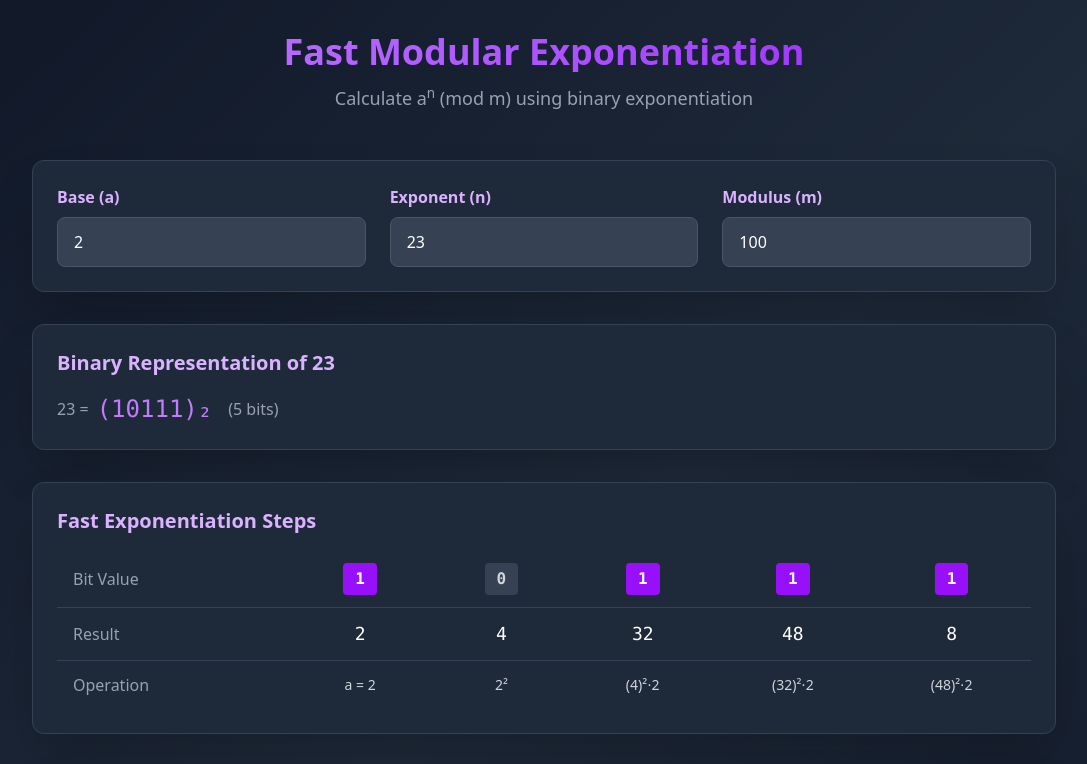
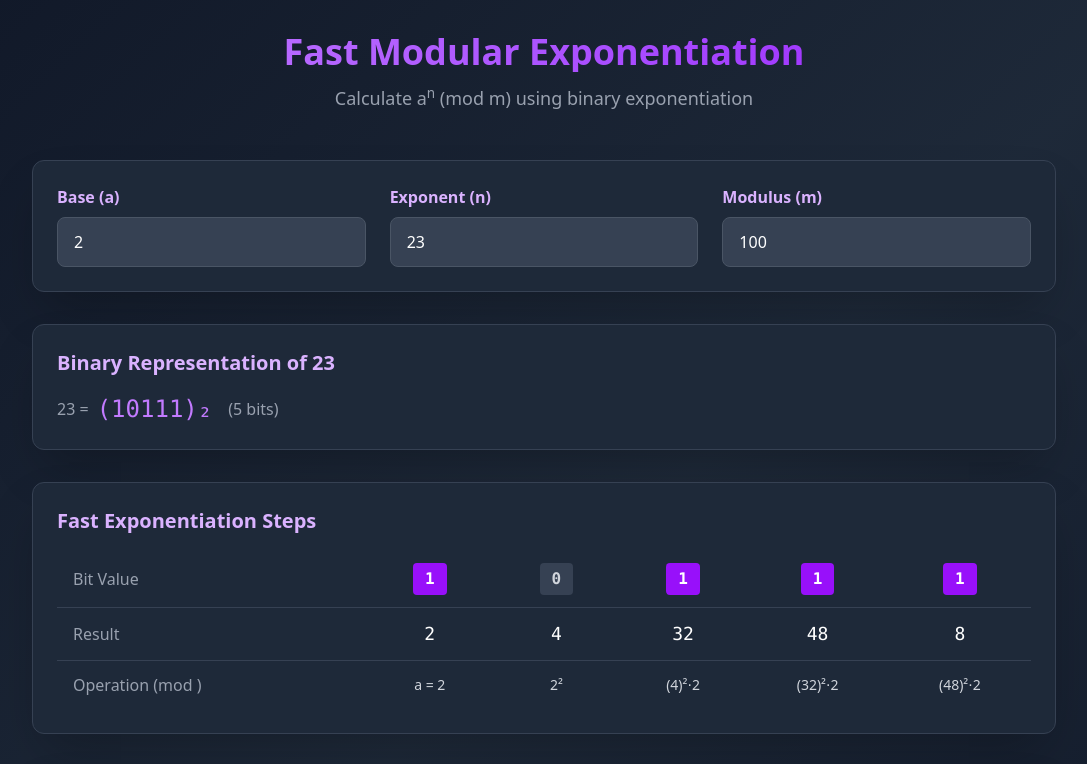
Before and after one commit to zamilbahri/fast-exponentiation, a React (Vite) app: page / in a window 1280 px wide. Shown: the top 764 px of the page, without its empty margins (96-1183 px from the left). Built offline with nearby package versions, Linux system fonts and the light colour scheme.

Commit message:
added m to CalculationTable component and CalculationTableProps

```diff
--- a/components/CalculationTable.tsx
+++ b/components/CalculationTable.tsx
@@ -14,10 +14,12 @@ import type { CalculationStep } from '../types';
  * @interface CalculationTableProps
  * @property {number[]} bits - Array of binary digits (0 or 1) of the exponent
  * @property {CalculationStep[]} steps - Array of calculation steps with values and operations
+ * @property {string} m - The modulus value used in the operations (mod m)
  */
 export interface CalculationTableProps {
   bits: number[];
   steps: CalculationStep[];
+  m: string;
 }
 
 /**
@@ -39,6 +41,7 @@ export interface CalculationTableProps {
 const CalculationTable: React.FC<CalculationTableProps> = ({
   bits,
   steps,
+  m,
 }: CalculationTableProps) => {
   return (
     <div className="bg-gray-800 rounded-xl p-6 shadow-2xl border border-gray-700 mb-8">
@@ -77,7 +80,9 @@ const CalculationTable: React.FC<CalculationTableProps> = ({
               ))}
             </tr>
             <tr>
-              <td className="px-4 py-3 text-gray-400 font-medium">Operation</td>
+              <td className="px-4 py-3 text-gray-400 font-medium">
+                Operation (mod {m})
+              </td>
               {steps.map((step, idx) => (
                 <td
                   key={idx}
```
